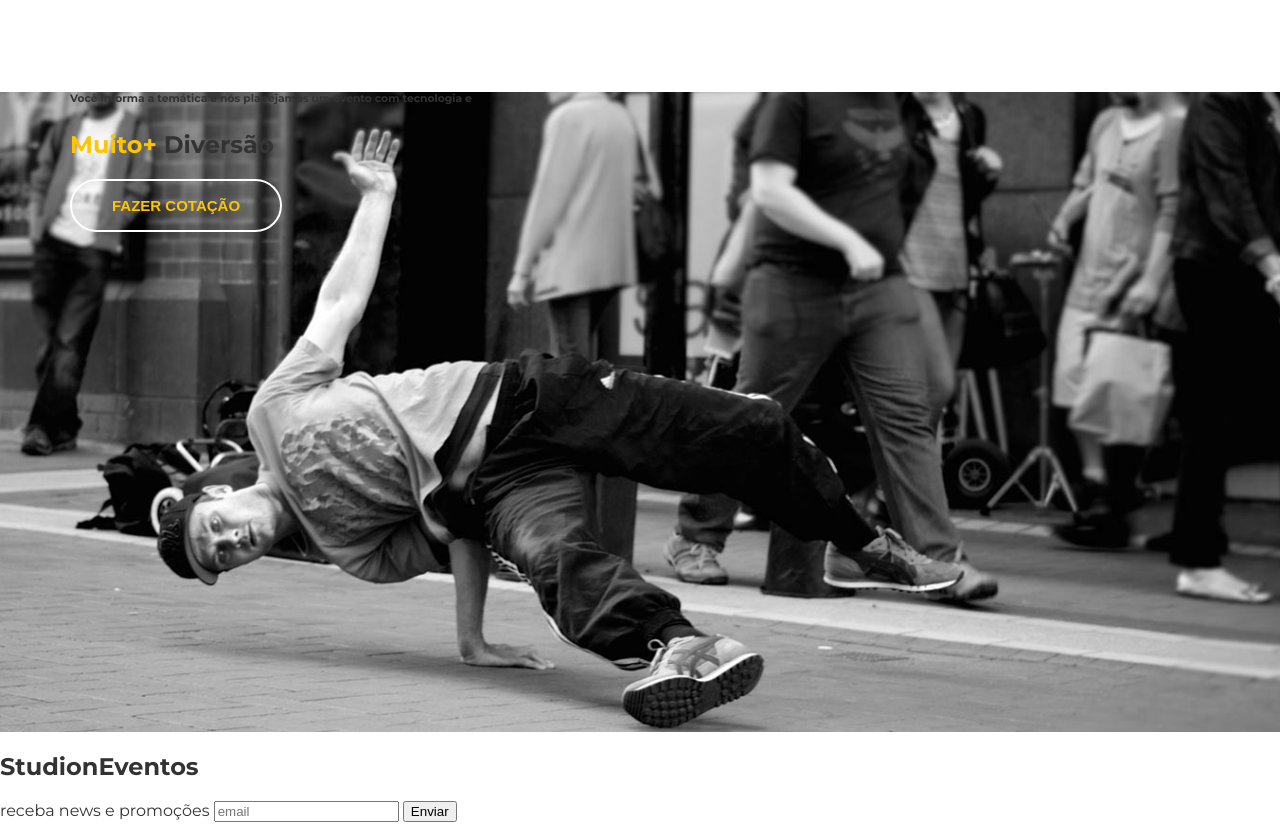
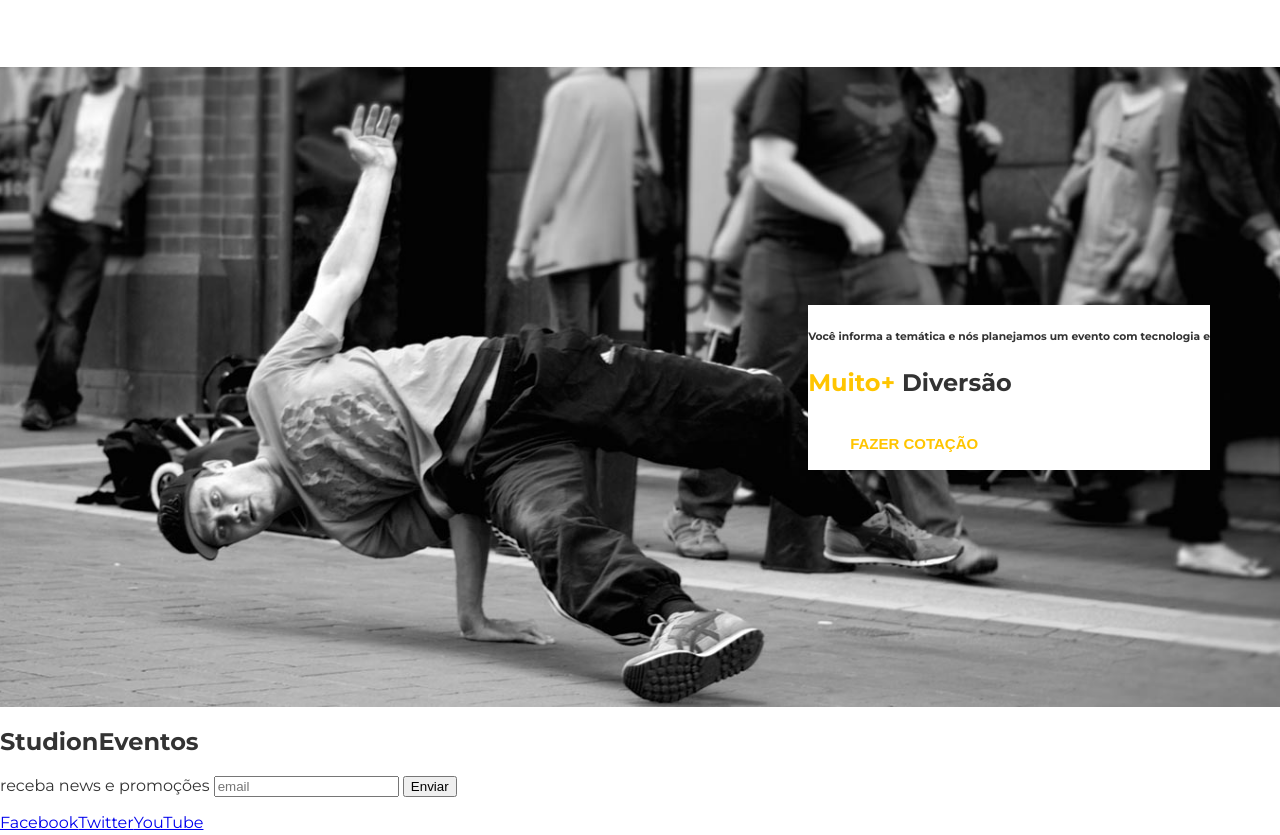
Before and after one commit to danielsilveira-dev/projeto-studion, a website: page src/index.html in a window 1280 px wide. Shown: the part 1482-2317 px from the top of the page. Drawn offline with Linux system fonts and the light colour scheme.

Commit message:
feat(Aula-6c): Containers e Grids

```diff
--- a/src/style.css
+++ b/src/style.css
@@ -207,9 +207,19 @@ ul {
 
 .quote {
   background-image: url('./images/parallax.jpg');
-  min-height: 80vh;
   background-attachment: fixed;
   background-repeat: no-repeat;
   background-size: cover;
   background-position: center;
 }
+
+.quote__container {
+  display: grid;
+  align-items: center;
+  justify-items: end;
+  min-height: 80vh;
+}
+
+.quote__copy {
+  background-color: #fff;
+}
```
Also changed, not shown: README.md.
